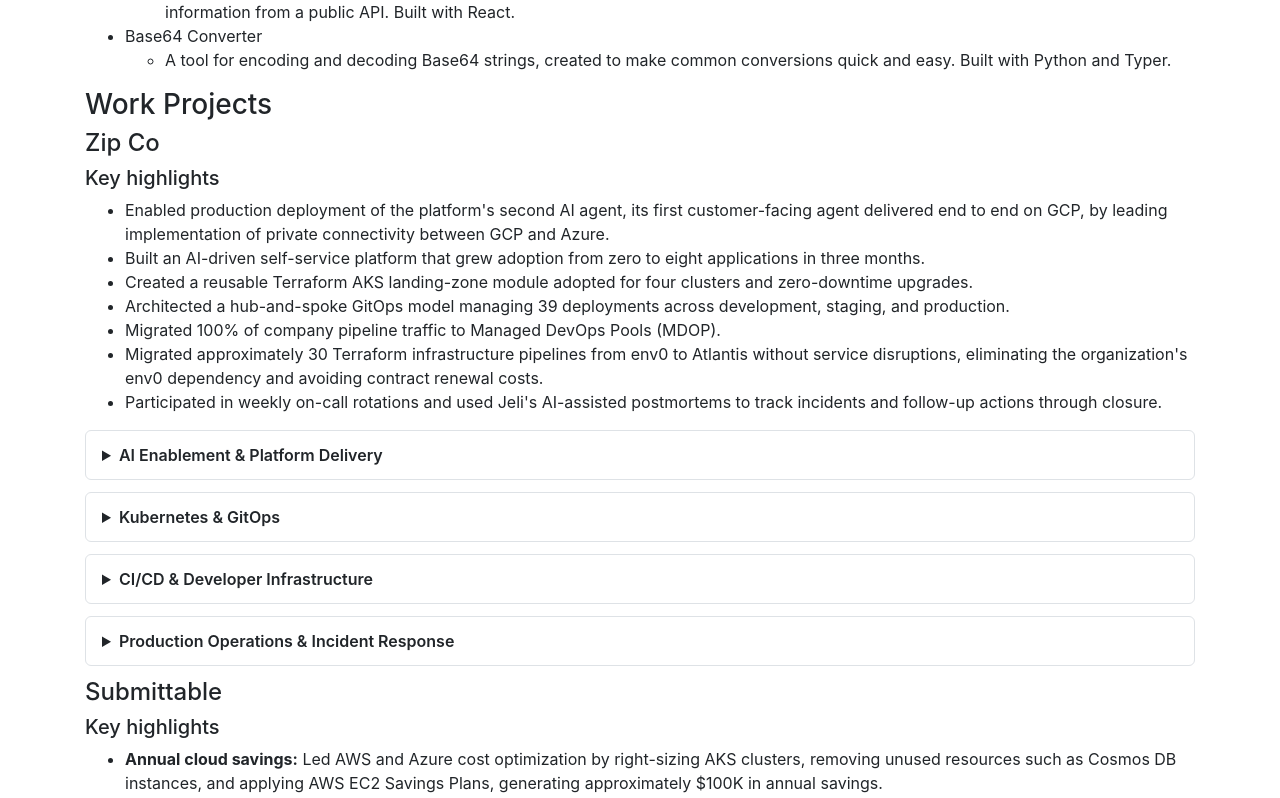
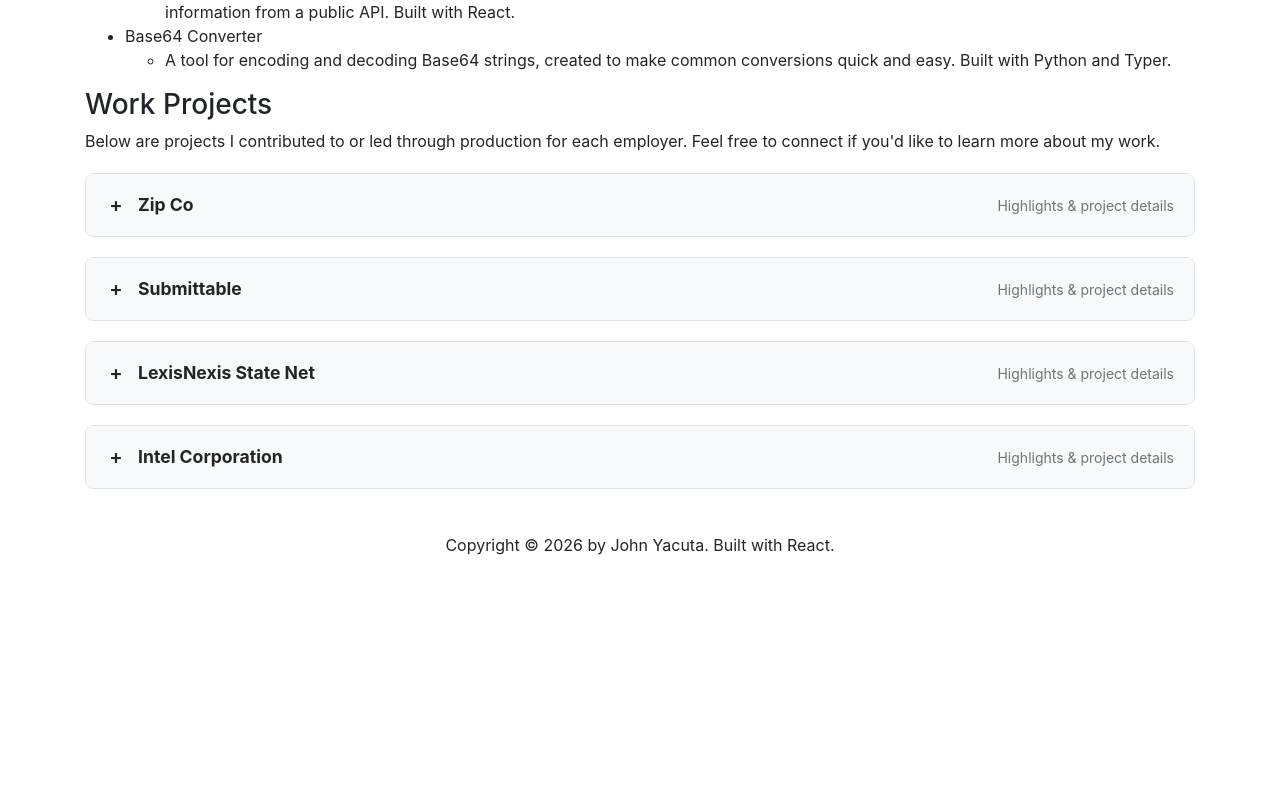
Before and after one commit to johnyacuta/johnyacuta.github.io, a React (Vite) app: page /#/projects in a window 1280 px wide. Shown: the part 780-1578 px from the top of the page. After the commit the page ends 1361 px from the top, so only its background shows below. Built offline with nearby package versions, Linux system fonts and the light colour scheme.

Commit message:
Updated projects page to use pods for each work project

```diff
--- a/src/App.css
+++ b/src/App.css
@@ -97,6 +97,68 @@
   margin-top: 50px;
 }
 
+.company-pod {
+  margin: 1.25rem 0;
+  overflow: hidden;
+  border: 1px solid #dee2e6;
+  border-radius: 0.5rem;
+  background: #fff;
+}
+
+.company-pod > summary {
+  display: flex;
+  align-items: center;
+  gap: 0.75rem;
+  padding: 1rem 1.25rem;
+  cursor: pointer;
+  list-style: none;
+  background: #f8f9fa;
+}
+
+.company-pod > summary::-webkit-details-marker {
+  display: none;
+}
+
+.company-pod > summary::before {
+  flex: 0 0 1.25rem;
+  content: "+";
+  font-size: 1.25rem;
+  font-weight: 600;
+  text-align: center;
+}
+
+.company-pod[open] > summary::before {
+  content: "-";
+}
+
+.company-pod > summary:focus-visible {
+  outline: 3px solid #86b7fe;
+  outline-offset: -3px;
+}
+
+.company-pod-name {
+  font-size: 1.1rem;
+  font-weight: 700;
+}
+
+.company-pod-hint {
+  margin-left: auto;
+  color: #6c757d;
+  font-size: 0.875rem;
+}
+
+.company-pod[open] > summary {
+  border-bottom: 1px solid #dee2e6;
+}
+
+.company-pod-content {
+  padding: 0.25rem 1.25rem 1rem;
+}
+
+.company-pod-content > :first-child {
+  margin-top: 0.75rem;
+}
+
 .project-details {
   margin: 0.75rem 0;
   padding: 0.75rem 1rem;
@@ -117,6 +179,21 @@
   padding-left: 1.25rem;
 }
 
+@media (max-width: 480px) {
+  .company-pod > summary {
+    padding: 0.875rem 1rem;
+  }
+
+  .company-pod-hint {
+    font-size: 0.75rem;
+  }
+
+  .company-pod-content {
+    padding-right: 1rem;
+    padding-left: 1rem;
+  }
+}
+
 @keyframes App-logo-spin {
   from {
     transform: rotate(0deg);
--- a/src/pages/projects/index.mdx
+++ b/src/pages/projects/index.mdx
@@ -25,7 +25,14 @@ Explore these personal projects on [GitHub](https://github.com/johnyacuta).
 
 ### Work Projects
 
-#### Zip Co
+Below are projects I contributed to or led through production for each employer. Feel free to connect if you'd like to learn more about my work.
+
+<details className="company-pod">
+  <summary>
+    <span className="company-pod-name">Zip Co</span>
+    <span className="company-pod-hint">Highlights & project details</span>
+  </summary>
+  <div className="company-pod-content">
 
 ##### Key highlights
 
@@ -64,7 +71,15 @@ Explore these personal projects on [GitHub](https://github.com/johnyacuta).
 - Participated in a weekly on-call rotation, triaging and resolving P1-P5 incidents with typical resolution times of 1-2 hours. Used Jeli's AI-assisted postmortems to document findings and track follow-up actions through closure.
 </details>
 
-#### Submittable
+</div>
+</details>
+
+<details className="company-pod">
+  <summary>
+    <span className="company-pod-name">Submittable</span>
+    <span className="company-pod-hint">Highlights & project details</span>
+  </summary>
+  <div className="company-pod-content">
 
 ##### Key highlights
 
@@ -118,7 +133,15 @@ Explore these personal projects on [GitHub](https://github.com/johnyacuta).
 - Participated in a weekly on-call rotation, triaging and resolving P1-P5 incidents with typical resolution times of 1-2 hours. Created postmortems to document findings and tracked follow-up actions through closure.
 </details>
 
-#### LexisNexis State Net
+</div>
+</details>
+
+<details className="company-pod">
+  <summary>
+    <span className="company-pod-name">LexisNexis State Net</span>
+    <span className="company-pod-hint">Highlights & project details</span>
+  </summary>
+  <div className="company-pod-content">
 
 ##### Key highlights
 
@@ -182,7 +205,15 @@ Explore these personal projects on [GitHub](https://github.com/johnyacuta).
 - Participated in a weekly on-call rotation, triaging and resolving P1-P5 incidents with typical resolution times of 1-2 hours. Created postmortems to document findings and tracked follow-up actions through closure.
 </details>
 
-#### Intel Corporation
+</div>
+</details>
+
+<details className="company-pod">
+  <summary>
+    <span className="company-pod-name">Intel Corporation</span>
+    <span className="company-pod-hint">Highlights & project details</span>
+  </summary>
+  <div className="company-pod-content">
 
 ##### Key highlights
 
@@ -209,3 +240,6 @@ Explore these personal projects on [GitHub](https://github.com/johnyacuta).
 
 - Developed Python and Selenium scripts to automate manual test workflows, reducing test execution time from 2-4 hours to 30 minutes.
 </details>
+
+</div>
+</details>
```
